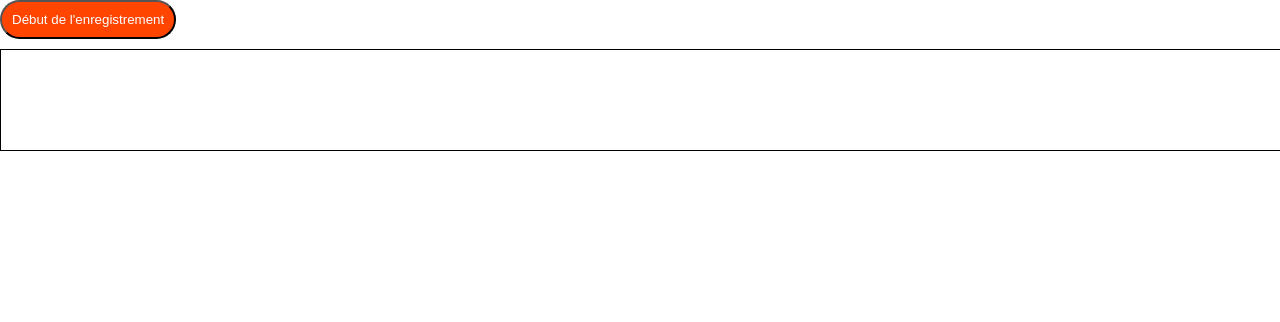
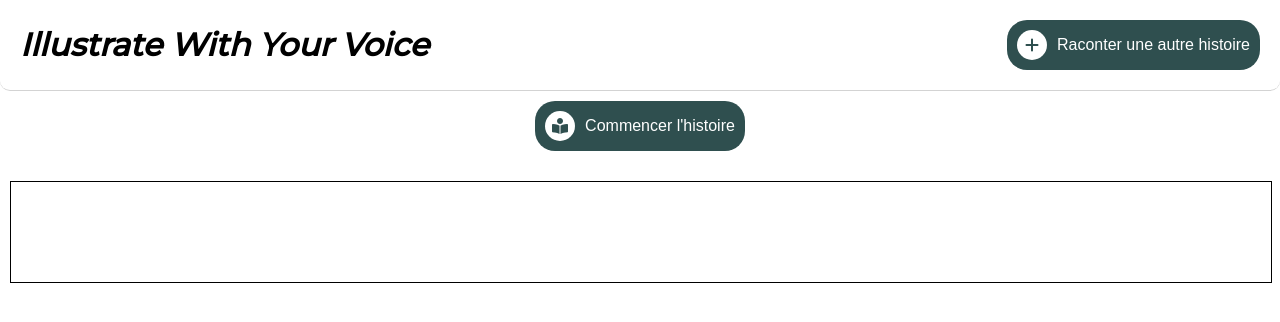
Before and after one commit to Drallireeh/IllustrateWithYourVoice, a website: page index.html in a window 1280 px wide. Drawn offline with nearby package versions, Linux system fonts and the light colour scheme.

Commit message:
Add some on buttons and header

```diff
--- a/index.html
+++ b/index.html
@@ -9,18 +9,36 @@
     <link rel="stylesheet" href="styles/reset.css">
     <link rel="stylesheet" href="styles/index.css">
 
+    <link rel="preconnect" href="https://fonts.googleapis.com">
+    <link rel="preconnect" href="https://fonts.gstatic.com" crossorigin>
+    <link href="https://fonts.googleapis.com/css2?family=Montserrat&family=Tangerine:wght@700&display=swap"
+        rel="stylesheet">
+
     <link href="https://fonts.googleapis.com/css2?family=Montserrat:wght@100;500&display=swap" rel="stylesheet">
+    <link rel="stylesheet" href="https://cdnjs.cloudflare.com/ajax/libs/font-awesome/6.0.0-beta2/css/all.min.css"
+        integrity="sha512-YWzhKL2whUzgiheMoBFwW8CKV4qpHQAEuvilg9FAn5VJUDwKZZxkJNuGM4XkWuk94WCrrwslk8yWNGmY1EduTA=="
+        crossorigin="anonymous" referrerpolicy="no-referrer" />
     <script src="https://ajax.googleapis.com/ajax/libs/jquery/3.5.1/jquery.min.js"></script>
     <script defer src="libs/bundle.js" type="module"></script>
     <script defer src="speech.js"></script>
 </head>
 
 <body>
-    <div>
-        <button id="button-start" onclick="toggleStartStop()">Début de l'enregistrement</button>
+    <main>
+        <header>
+            <h1>Illustrate With Your Voice</h1>
+            <button><i class="fas fa-plus"></i> Raconter une autre histoire</button>
+        </header>
 
-        <div contenteditable="true" name="textarea" id="textarea"></div>
-    </div>
+        <section class="start">
+            <button id="button-start" onclick="toggleStartStop()"><i class="fas fa-book-reader"></i> Commencer
+                l'histoire</button>
+        </section>
+
+        <section>
+            <div contenteditable="true" name="textarea" id="textarea"></div>
+        </section>
+    </main>
 </body>
 
 </html>
--- a/speech.js
+++ b/speech.js
@@ -16,8 +16,8 @@ if (!('webkitSpeechRecognition' in window) && !('SpeechRecognition' in window))
 }
 
 recognition.onstart = function () {
-    $("#button-start").css("background-color", "green");
-    $("#button-start").text("Stopper l'enregistrement");
+    $("#button-start").addClass("active");
+    $("#button-start").html('<i class="fas fa-book-reader"></i>' + "Mettre fin à l'histoire");
     recognizing = true;
 };
 
@@ -28,8 +28,8 @@ recognition.onspeechend = function() {
 }
 
 recognition.onend = function () {
-    $("#button-start").css("background-color", "red");
-    $("#button-start").text("Commencer l'enregistrement");
+    $("#button-start").removeClass("active");
+    $("#button-start").html('<i class="fas fa-book-reader"></i>' + "Commencer l'histoire");
     recognizing = false;
 };
 
@@ -46,9 +46,11 @@ recognition.onresult = function (event) {
         if (event.results[i].isFinal) {
             final = event.results[i][0].transcript;
             console.log(filterPhrase(string));
+            string = "";
             $(".temp").html(final + " ").removeClass("temp");
         } else {
             interim += event.results[i][0].transcript;
+            console.log(interim)
             string = interim;
             // if (interim.toLowerCase().indexOf("à la ligne") !== -1) interim += "<br/>";
             // if (interim.toLowerCase().indexOf(".") !== -1) {
--- a/styles/index.css
+++ b/styles/index.css
@@ -4,6 +4,63 @@ body {
 
 body * {
     outline: none;
+}
+
+header {
+    padding: 20px;
+    display: flex;
+    justify-content: space-between;
+    align-items: center;
+    border-bottom: 1px solid lightgrey;
+    border-radius: 10px;
+}
+
+header h1 {
+    font-family: 'Montserrat', sans-serif;
+    font-style: italic;
+    font-size: 2rem;
+    font-weight: bold;
+}
+
+main button > i.fas {
+    background-color: white;
+    color: darkslategray;
+    border-radius: 50%;
+    height: 30px;
+    width: 30px;
+    display: flex;
+    justify-content: center;
+    align-items: center;
+    margin-right: 10px;
+    font-size: 1rem;
+}
+
+
+main button {
+    color: white;
+    background-color: darkslategray;
+    border-radius: 20px;
+    font-size: 1rem;
+    padding: 10px;
+    border: 0px;
+    display: flex;
+    align-items: center;
+    justify-content: space-between;
+    cursor: pointer;
+}
+
+main button.active {
+    background-color: red;
+}
+
+section {
+    padding: 10px;
+}
+
+.start {
+    display: flex;
+    justify-content: center;
+    align-items: center;
 }
 
 #textarea {
@@ -13,13 +70,6 @@ body * {
     margin-top: 10px;
 }
 
-button {
-    color: white;
-    background-color: orangered;
-    border-radius: 20px;
-    padding: 10px;
-}
-
 span.temp {
     background-color: lightgrey;
 }
--- a/wordFilter.js
+++ b/wordFilter.js
@@ -10,7 +10,6 @@ window.filterPhrase = function(sentence) {
             return_changed_case: true,
             return_chained_words: true,
             remove_duplicates: false
-
         });
 
     return extraction_result
```
